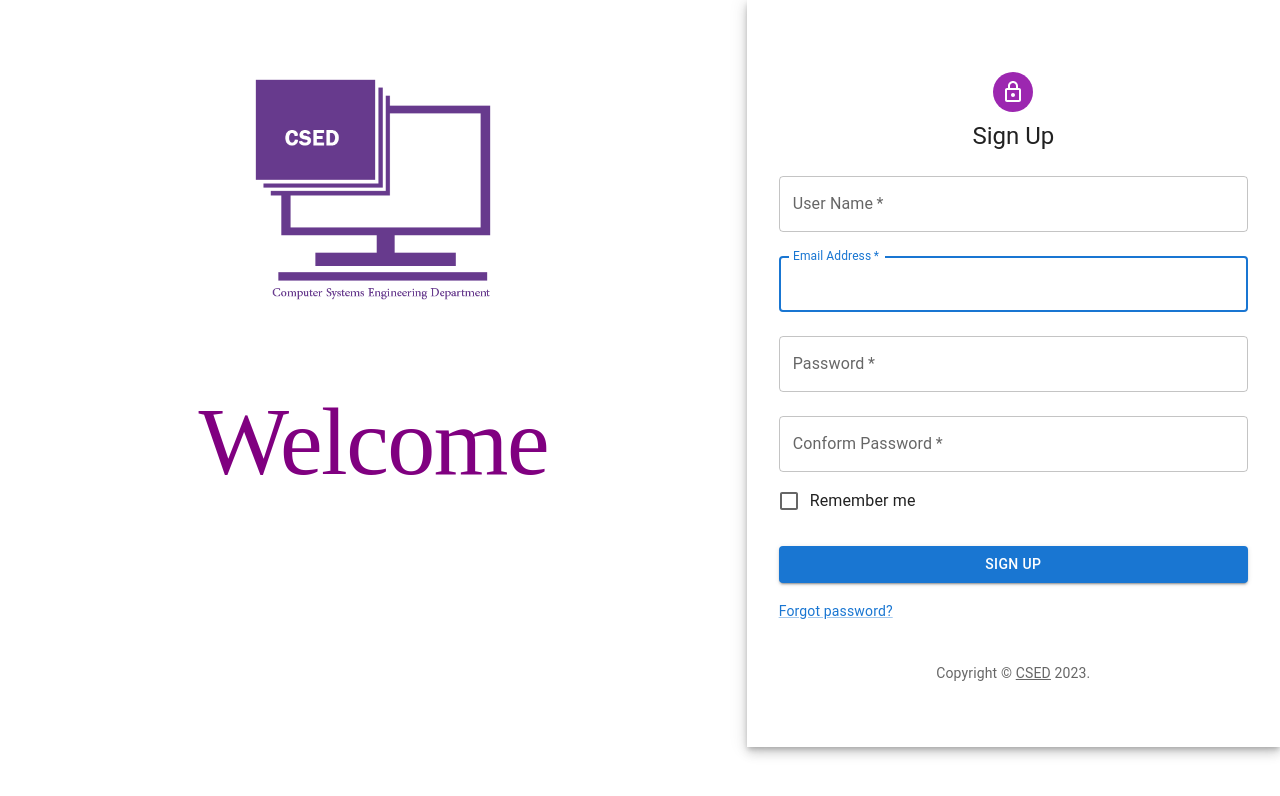
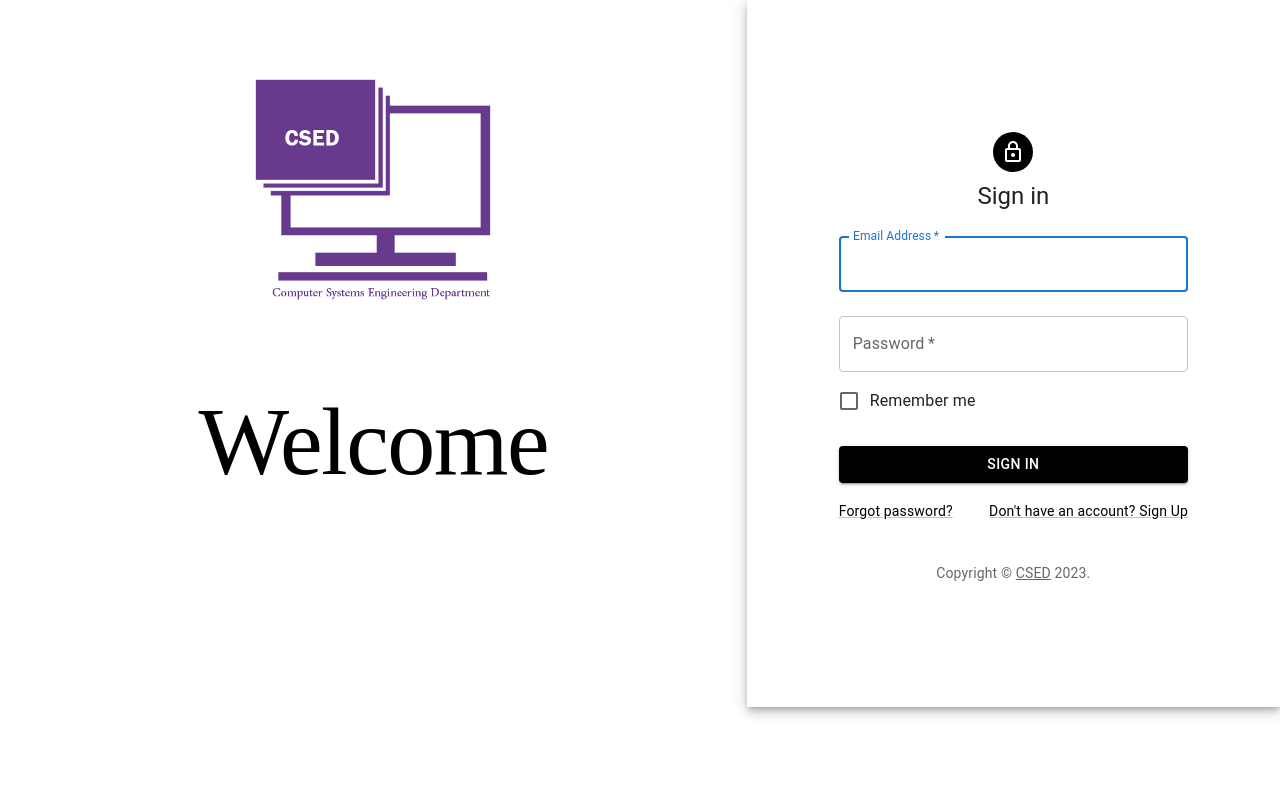
Before and after one commit to Maymoona12/CSED, a React (Vite) app in the folder Frontend/: page /login in a window 1280 px wide. Shown: the top 796 px of the page. Built offline with nearby package versions, Linux system fonts and the light colour scheme.

Commit message:
Add cover page and edit login and signup

```diff
--- a/Frontend/src/App.jsx
+++ b/Frontend/src/App.jsx
@@ -1,10 +1,21 @@
 import React from "react";
-import Signup from "./pages/general-pages/Signup/Signup";
-
+import { BrowserRouter as Router, Route, Routes } from "react-router-dom";
+import Coverpage from "./pages/general-pages/CoverPage/coverpage";
+import Signup from "./pages/general-pages/Signup/signup";
+import Login from "./pages/general-pages/Login/login";
 function App() {
   return (
     <>
-      <Signup />
+      <Router>
+        <Routes>
+          <Route path="/" element={<Coverpage />} />
+          <Route path="/login" element={<Login />} />
+          <Route path="/signup" element={<Signup />} />
+        </Routes>
+      </Router>
+      {/* <Coverpage /> */}
+      {/* <Signup /> */}
+      {/* <Login /> */}
     </>
   );
 }
--- a/Frontend/src/pages/general-pages/CoverPage/coverpage.jsx
+++ b/Frontend/src/pages/general-pages/CoverPage/coverpage.jsx
@@ -1,7 +1,56 @@
-import React from "react";
+import * as React from "react";
+import { Link } from "react-router-dom";
+import AppBar from "@mui/material/AppBar";
+import Box from "@mui/material/Box";
+import Toolbar from "@mui/material/Toolbar";
+import Typography from "@mui/material/Typography";
+import Button from "@mui/material/Button";
+import IconButton from "@mui/material/IconButton";
+import MenuIcon from "@mui/icons-material/Menu";
 
-function coverpage() {
-  return <div></div>;
+export default function Coverpage() {
+  return (
+    <Box sx={{ flexGrow: 1 }}>
+      <AppBar
+        position="static"
+        style={{ position: "fixed", top: 0, zIndex: 1000 }}
+        sx={{ background: "black" }}
+      >
+        <Toolbar>
+          <Typography
+            variant="h5"
+            component="div"
+            sx={{
+              flexGrow: 1,
+              fontFamily: "Brush Script MT",
+            }}
+          >
+            CSED
+          </Typography>
+          <Link to="/login">
+            <Button color="inherit" sx={{ color: "white" }}>
+              Login
+            </Button>
+          </Link>
+          <Link to="/signup">
+            <Button color="inherit" sx={{ color: "white" }}>
+              Signup
+            </Button>
+          </Link>
+        </Toolbar>
+      </AppBar>
+      <Typography
+        variant="h1"
+        component="div"
+        sx={{
+          fontFamily: "Brush Script MT",
+          color: "black",
+          textAlign: "center",
+          margin: "250px",
+        }}
+      >
+        Welcome to the CSED Community
+      </Typography>
+    </Box>
+  );
 }
-
-export default coverpage;
--- a/Frontend/src/pages/general-pages/Login/login.jsx
+++ b/Frontend/src/pages/general-pages/Login/login.jsx
@@ -0,0 +1,174 @@
+import * as React from "react";
+import Avatar from "@mui/material/Avatar";
+import Button from "@mui/material/Button";
+import CssBaseline from "@mui/material/CssBaseline";
+import TextField from "@mui/material/TextField";
+import FormControlLabel from "@mui/material/FormControlLabel";
+import Checkbox from "@mui/material/Checkbox";
+import Link from "@mui/material/Link";
+import Paper from "@mui/material/Paper";
+import Box from "@mui/material/Box";
+import Grid from "@mui/material/Grid";
+import LockOutlinedIcon from "@mui/icons-material/LockOutlined";
+import Typography from "@mui/material/Typography";
+import { createTheme, ThemeProvider } from "@mui/material/styles";
+
+function Copyright(props) {
+  return (
+    <Typography
+      variant="body2"
+      color="text.secondary"
+      align="center"
+      {...props}
+    >
+      {"Copyright © "}
+      <Link color="inherit" href="#">
+        CSED
+      </Link>{" "}
+      {new Date().getFullYear()}
+      {"."}
+    </Typography>
+  );
+}
+const defaultTheme = createTheme();
+
+export default function Login() {
+  const handleSubmit = (event) => {
+    event.preventDefault();
+    const data = new FormData(event.currentTarget);
+    console.log({
+      email: data.get("email"),
+      password: data.get("password"),
+    });
+  };
+
+  return (
+    <ThemeProvider theme={defaultTheme}>
+      <Grid
+        container
+        component="main"
+        sx={{ height: "100vh", alignItems: "flex-start" }}
+      >
+        <CssBaseline />
+        <Grid item xs={12} sm={4} md={7}>
+          <Box
+            sx={{
+              display: "flex",
+              flexDirection: "column",
+              alignItems: "center",
+              margin: "16px",
+            }}
+          >
+            <img
+              src="Images\Logo.png"
+              alt="Logo"
+              style={{ width: "500px", height: "auto" }}
+            />
+            <Typography
+              variant="h1"
+              sx={{
+                mt: 2,
+                color: "black",
+                textAlign: "center",
+                fontFamily: "Brush script MT",
+              }}
+            >
+              Welcome
+            </Typography>
+          </Box>
+        </Grid>
+        <Grid item xs={12} sm={8} md={5} component={Paper} elevation={6} square>
+          <Box
+            sx={{
+              my: 8,
+              mx: 4,
+              display: "flex",
+              flexDirection: "column",
+              alignItems: "center",
+              padding: "60px",
+            }}
+          >
+            <Avatar sx={{ m: 1, bgcolor: "black" }}>
+              <LockOutlinedIcon />
+            </Avatar>
+            <Typography component="h1" variant="h5">
+              Sign in
+            </Typography>
+            <Box
+              component="form"
+              noValidate
+              onSubmit={handleSubmit}
+              sx={{ mt: 1 }}
+            >
+              <TextField
+                margin="normal"
+                required
+                fullWidth
+                id="email"
+                label="Email Address"
+                name="email"
+                autoComplete="email"
+                autoFocus
+              />
+              <TextField
+                margin="normal"
+                required
+                fullWidth
+                name="password"
+                label="Password"
+                type="password"
+                id="password"
+                autoComplete="current-password"
+              />
+              <FormControlLabel
+                control={<Checkbox value="remember" color="primary" />}
+                label="Remember me"
+              />
+              <Button
+                className="signin"
+                type="submit"
+                fullWidth
+                variant="contained"
+                sx={{
+                  mt: 3,
+                  mb: 2,
+                  background: "black",
+                  "&:hover": {
+                    background: "black",
+                  },
+                }}
+              >
+                Sign In
+              </Button>
+              <Grid container>
+                <Grid item xs>
+                  <Link
+                    href="#"
+                    variant="body2"
+                    sx={{
+                      color: "black",
+                    }}
+                  >
+                    Forgot password?
+                  </Link>
+                </Grid>
+                <Grid item>
+                  <Link
+                    to="/signup"
+                    variant="body2"
+                    sx={{
+                      color: "black",
+                    }}
+                  >
+                    {"Don't have an account? Sign Up"}
+                  </Link>
+                </Grid>
+              </Grid>
+              <Copyright sx={{ mt: 5 }} />
+            </Box>
+          </Box>
+        </Grid>
+      </Grid>
+    </ThemeProvider>
+  );
+}
--- a/Frontend/src/pages/general-pages/Signup/signup.jsx
+++ b/Frontend/src/pages/general-pages/Signup/signup.jsx
@@ -12,6 +12,7 @@ import Grid from "@mui/material/Grid";
 import LockOutlinedIcon from "@mui/icons-material/LockOutlined";
 import Typography from "@mui/material/Typography";
 import { createTheme, ThemeProvider } from "@mui/material/styles";
+import "./style.css";
 
 function Copyright(props) {
   return (
@@ -50,7 +51,7 @@ export default function Signup() {
       <Grid
         container
         component="main"
-        sx={{ height: "100vh", alignItems: "flex-start" }}
+        sx={{ height: "100%", alignItems: "flex-start" }}
       >
         <CssBaseline />
         <Grid item xs={12} sm={4} md={7}>
@@ -71,7 +72,7 @@ export default function Signup() {
               variant="h1"
               sx={{
                 mt: 2,
-                color: "purple",
+                color: "black",
                 textAlign: "center",
                 fontFamily: "Brush Script MT",
               }}
@@ -88,9 +89,11 @@ export default function Signup() {
               display: "flex",
               flexDirection: "column",
               alignItems: "center",
+              padding: "60px",
+              margin: "0px 0px",
             }}
           >
-            <Avatar sx={{ m: 1, bgcolor: "secondary.main" }}>
+            <Avatar sx={{ m: 1, bgcolor: "black" }}>
               <LockOutlinedIcon />
             </Avatar>
             <Typography component="h1" variant="h5">
@@ -120,7 +123,6 @@ export default function Signup() {
                 label="Email Address"
                 name="email"
                 autoComplete="email"
-                autoFocus
               />
               <TextField
                 margin="normal"
@@ -147,16 +149,30 @@ export default function Signup() {
                 label="Remember me"
               />
               <Button
+                className="signup"
                 type="submit"
                 fullWidth
                 variant="contained"
-                sx={{ mt: 3, mb: 2 }}
+                sx={{
+                  mt: 3,
+                  mb: 2,
+                  background: "black",
+                  "&:hover": {
+                    background: "black",
+                  },
+                }}
               >
                 Sign Up
               </Button>
               <Grid container>
                 <Grid item xs>
-                  <Link href="#" variant="body2">
+                  <Link
+                    href="#"
+                    variant="body2"
+                    sx={{
+                      color: "black",
+                    }}
+                  >
                     Forgot password?
                   </Link>
                 </Grid>
```
